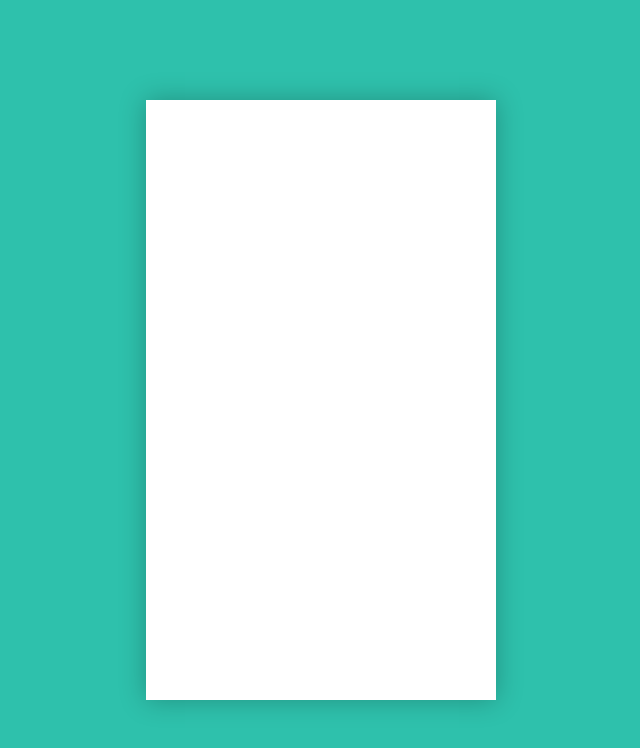
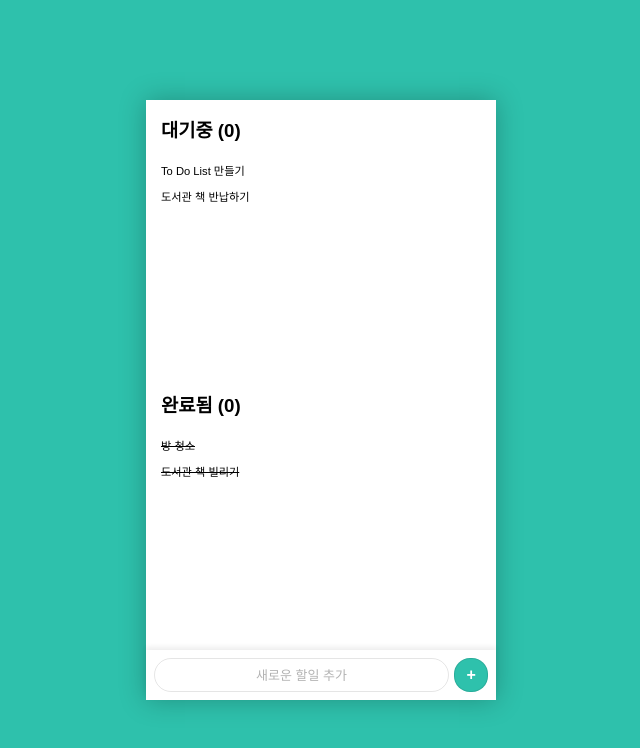
Before and after one commit to CEOS-Developers/vanilla-todo-12th, a plain HTML site: page index.html in a window 1280 px wide. Shown: the whole page, without its empty margins (319-959 px from the left). Drawn offline with Linux system fonts and the light colour scheme.

Commit message:
To do list 화면 구성

```diff
--- a/index.html
+++ b/index.html
@@ -7,7 +7,28 @@
     <link rel="stylesheet" href="style.css" />
   </head>
   <body>
-    <div class="container"></div>
+    <div class="container">
+      <div class="container-list">
+        <h3 class="title pending">
+          대기중 (<span class="count count-pending">0</span>)
+        </h3>
+        <ul class="list">
+          <li class="item item-pending">To Do List 만들기</li>
+          <li class="item item-pending">도서관 책 반납하기</li>
+        </ul>
+        <h3 class="title done">
+          완료됨 (<span class="count count-done">0</span>)
+        </h3>
+        <ul class="list">
+          <li class="item item-done">방 청소</li>
+          <li class="item item-done">도서관 책 빌리기</li>
+        </ul>
+      </div>
+      <form class="container-form">
+        <input class="input-text" type="text" placeholder="새로운 할일 추가">
+        <input class="input-button" type="button" value="+">
+      </form>
+    </div>
   </body>
   <script src="script.js"></script>
 </html>
--- a/style.css
+++ b/style.css
@@ -39,3 +39,86 @@ p {
   box-shadow: 0 0 25px rgba(0, 0, 0, 0.25);
   background: white;
 }
+
+
+
+
+
+
+/* Added Codes */
+.container-list {
+  width: 100%;
+  height: 95%;
+  display: flex;
+  flex-direction: column;
+  align-items: stretch;
+}
+
+.title {
+  width: 100%;
+  /* height는 h3 기본 높이 */
+  padding: 0 15px;
+  margin: 15px 0;
+}
+
+ul {
+  width:100%;
+  height:100%;
+  font-size: 0.7rem;
+  list-style-type: none; /* Remove bullets */
+}
+
+.item {
+  padding: 5px 15px;
+}
+
+.item-done {
+  text-decoration: line-through; /* middle line */
+}
+
+.container-form {
+  width: 100%;
+  height: 50px;
+
+  display: flex;
+  flex-direction: row;
+  align-content: stretch;
+
+  /* offset-x offset-y blur(제플린의 절반 값) color */
+  box-shadow: 0 -3px 5px rgba(0, 0, 0, 0.07);;
+
+  padding: 8px;
+}
+
+.input-text {
+  width: 85%;
+
+  padding: 5px;
+
+  border: 1px solid rgba(0, 0, 0, 0.1);
+  border-radius: 30px;
+
+  text-align: center;
+  font-size: 13px;
+}
+
+/* Change text input placeholder */
+::placeholder {
+  color: rgba(0, 0, 0, 0.3);
+}
+
+.input-button {
+  width: 32px;
+  height: 32px;
+
+  margin-left: 5px;
+
+  border: 1px solid rgba(0, 0, 0, 0.1);
+  border-radius: 16px;
+
+  color: white;
+  background-color: #2ec1ac;
+
+  font-weight: bolder;
+  text-align: center;
+}
```
